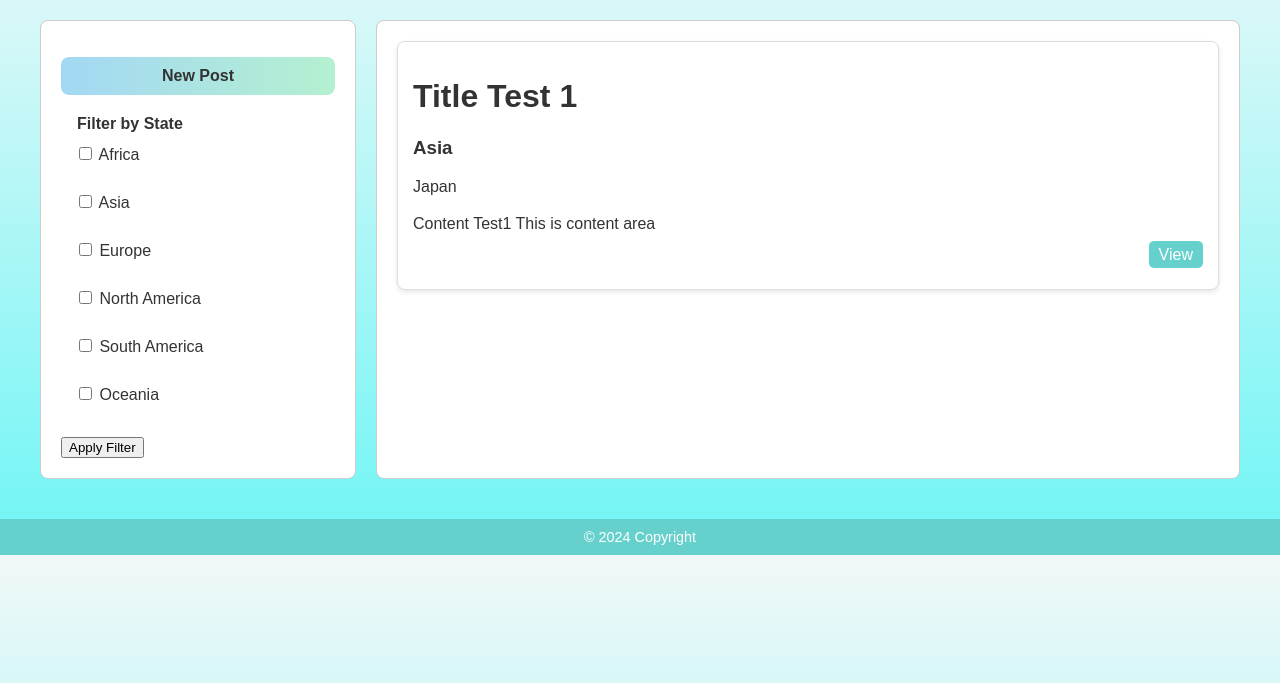
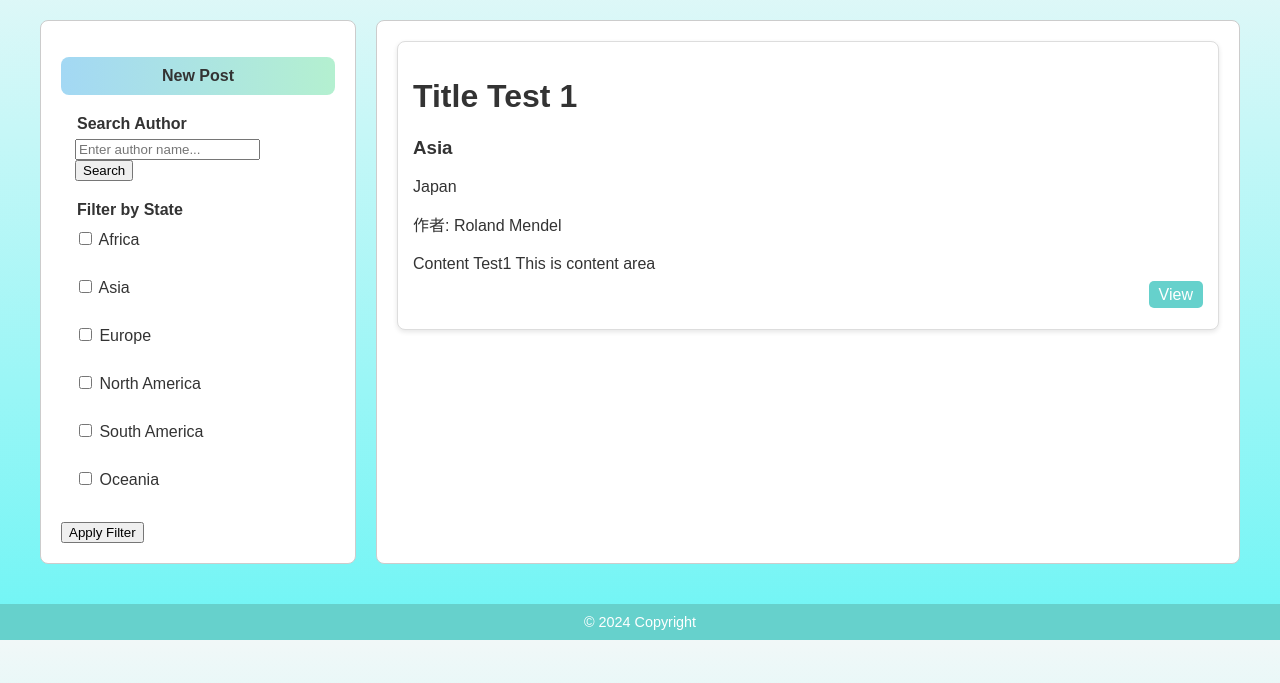
Before and after one commit to yenyih24/TravelBlog, a PHP site: page / in a window 1280 px wide. Shown: the part 117-800 px from the top of the page. Run offline with PHP 8.4, Linux system fonts and the light colour scheme; data comes from the database, SQL or seed files in the repository.

Commit message:
Add search function to main page

```diff
--- a/pages/index.php
+++ b/pages/index.php
@@ -16,9 +16,19 @@
 
     <div class="big-container">
         <aside>
+            <!-- new post link to createForm.php -->
             <ul>
                 <li><a href="createForm.php">New Post</a></li>
             </ul>
+
+             <!-- 搜尋功能 -->
+             <form action="index.php" method="GET">
+                <fieldset>
+                    <legend>Search Author</legend>
+                    <input type="text" name="author" placeholder="Enter author name...">
+                    <button type="submit">Search</button>
+                </fieldset>
+            </form>
 
             <!-- 篩選功能 -->
             <form method="GET" action="index.php">
@@ -33,6 +43,9 @@
                 </fieldset>
                 <button type="submit">Apply Filter</button>
             </form>
+
+
+
         </aside>
 
         <main class = indexPage>
@@ -44,11 +57,14 @@
 
                 // 檢查是否有選中的篩選條件
                 $filterStates = isset($_GET['state']) && is_array($_GET['state']) ? $_GET['state'] : []; // 從 GET 獲取篩選條件
+                $searchAuthor = isset($_GET['author']) ? mysqli_real_escape_string($db, $_GET['author']) : '';
+
 
                 $sql = "SELECT p.post_id, p.title, p.state, p.country, p.content, p.image_path, p.created_at, p.user_id, a.username ";
                 $sql .= "FROM post p ";
                 $sql .= "JOIN account a ON p.user_id = a.id "; // Join with the account table to fetch username
 
+                // 加入篩選條件
                 if (!empty($filterStates)) {
                     // 將篩選條件中的每個 state 使用 mysqli_real_escape_string 處理
                     $statesIn = implode("','", array_map(function($state) use ($db) {
@@ -56,6 +72,13 @@
                     }, $filterStates));
                     $sql .= "WHERE p.state IN ('$statesIn') ";
                 }
+
+                 // 處理作者搜尋條件
+if (!empty($searchAuthor)) {
+    $authorCondition = "a.username LIKE '%" . mysqli_real_escape_string($db, $searchAuthor) . "%'";
+    // 如果已經有篩選條件，則加上 AND，否則加上 WHERE
+    $sql .= !empty($filterStates) ? "AND $authorCondition " : "WHERE $authorCondition ";
+}
 
                 $sql .= "ORDER BY p.created_at DESC"; // Order by the most recent posts
 
@@ -73,6 +96,7 @@
                             <h1><?php echo htmlspecialchars($post['title']); ?></h1>
                             <h3><?php echo htmlspecialchars($post['state']); ?></h3>
                             <p><?php echo htmlspecialchars($post['country']); ?></p>
+                            <p>作者: <?php echo htmlspecialchars($post['username']); ?></p>
 
                             <!-- 顯示圖片 -->
                             <?php if (!empty($post['image_path'])): ?>
```
